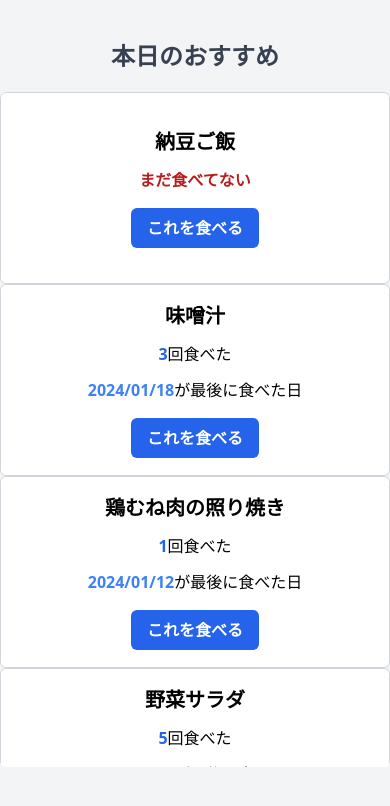
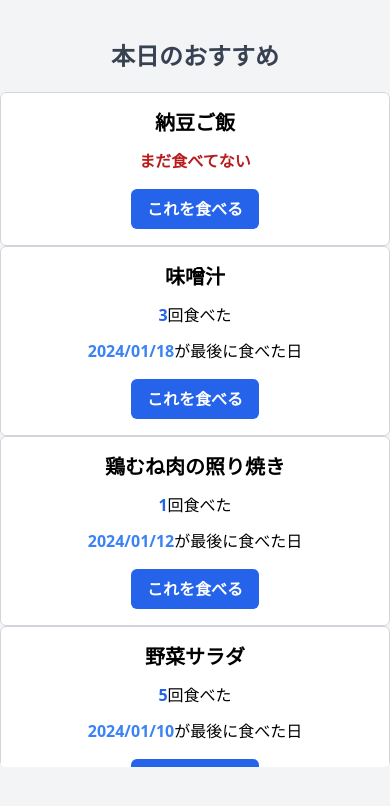
Before and after one commit to nakano2024/kondait, a Nuxt app in the folder frontend/: page / in a window 390 px wide. Shown: the top 806 px of the page. Built offline with nearby package versions, Linux system fonts and the light colour scheme.

Commit message:
fix: 細かい箇所の修正

```diff
--- a/frontend/components/RecommendedCookingItemCard.vue
+++ b/frontend/components/RecommendedCookingItemCard.vue
@@ -1,5 +1,5 @@
 <template>
-    <div class="flex flex-col sm:flex-row items-center justify-center border border-gray-300 rounded-md p-4 min-h-48 sm:min-h-32 gap-4 bg-white">
+    <div class="flex flex-col sm:flex-row items-center justify-center border border-gray-300 rounded-md p-4 min-h-24 sm:min-h-32 gap-4 bg-white">
         <div class="flex flex-col items-center gap-3 text-center w-full sm:flex-1">
             <div class="font-bold text-xl">{{ name }}</div>
             <div>
--- a/frontend/components/RecommendedCookingItemSkeleton.vue
+++ b/frontend/components/RecommendedCookingItemSkeleton.vue
@@ -1,5 +1,5 @@
 <template>
-    <div class="flex justify-center items-center border border-gray-300 rounded-md p-4 min-h-48 sm:min-h-32 bg-white">
+    <div class="flex justify-center items-center border border-gray-300 rounded-md p-4 min-h-24 sm:min-h-32 bg-white">
         <div class="flex flex-col gap-3 items-center w-full">
             <div class="h-8 w-32 max-w-full rounded-md bg-gray-200 animate-pulse"></div>
             <div class="h-6 w-64 max-w-full rounded-md bg-gray-200 animate-pulse"></div>
```
